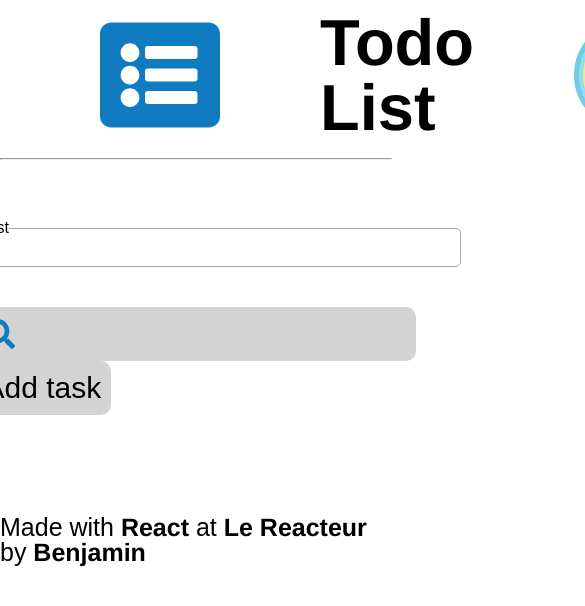
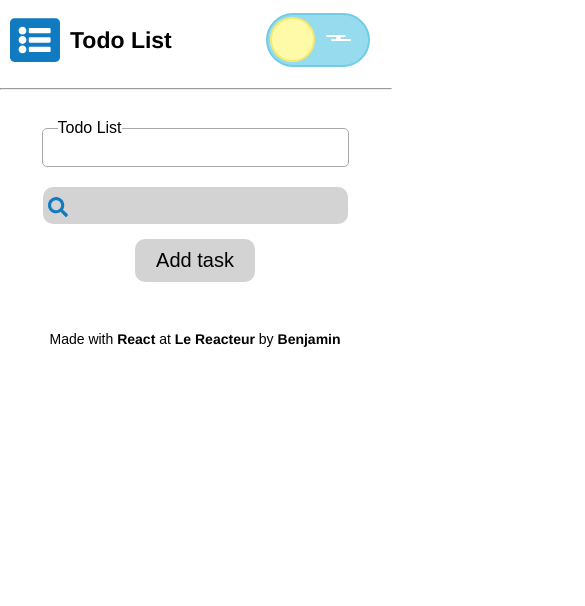
Before and after one commit to BenjaminFian2/react-todo-list, a React (Create React App) app: page / in a window 390 px wide. Shown: the top 606 px of the page, 585 px wide, since content can reach past the window. Built offline with nearby package versions, Linux system fonts and the light colour scheme.

Commit message:
v2/250721

```diff
--- a/src/App.css
+++ b/src/App.css
@@ -20,6 +20,7 @@
 
 body {
   font-family: "Helvetica";
+  min-width: 320px;
 }
 
 .App {
@@ -60,7 +61,6 @@ header > div {
 
 .mode {
   margin: 0 100px;
-  font-size: 50px;
 }
 
 header p {
@@ -117,7 +117,9 @@ hr {
 
 .NewTaskSearch {
   margin-top: 40px;
-  display: flex;
+}
+
+form {
   position: relative;
 }
 
@@ -314,7 +316,7 @@ Footer {
   content: "";
   width: 82px;
   height: 82px;
-  border: 5px solid var(--yellow-border);
+  border: 2px solid var(--yellow-border);
   top: 4px;
   left: 4px;
   position: absolute;
@@ -326,7 +328,7 @@ Footer {
   transition: all 250ms ease-in;
   position: absolute;
   content: "";
-  box-shadow: var(--gray-dots) -13px 0 0 2px, var(--gray-dots) -24px 14px 0 -2px;
+  /* box-shadow: var(--gray-dots) -13px 0 0 2px, var(--gray-dots) -24px 14px 0 -2px; */
   left: 143px;
   top: 23px;
   width: 10px;
@@ -362,3 +364,274 @@ Footer {
     left: 4px;
   }
 }
+
+/*RESPONSIVE*/
+
+/*Tablette*/
+@media (max-width: 1080px) AND (min-width: 768px) {
+  header {
+    height: 100px; /*150*/
+  }
+
+  .iconH {
+    margin: 0 50px; /*100*/
+    font-size: 60px; /*120*/
+  }
+
+  .mode {
+    margin: 0 50px; /*100*/
+  }
+
+  header p {
+    font-size: 40px; /*65*/
+  }
+
+  hr {
+    margin-bottom: 30px; /*60*/
+  }
+
+  Footer {
+    margin-top: 50px; /*100*/
+  }
+
+  .Footer p {
+    font-size: 18px; /*25*/
+  }
+
+  .toggle--checkbox:checked + .toggle--label .toggle--label-background {
+    left: 30px; /*60*/
+    width: 2px; /*5*/
+  }
+  .toggle--checkbox:checked + .toggle--label .toggle--label-background:before {
+    width: 2px; /*5*/
+    height: 2px; /*5*/
+    top: -12px; /*-25*/
+  }
+  .toggle--checkbox:checked + .toggle--label .toggle--label-background:after {
+    width: 2px; /*5*/
+    height: 2px; /*5*/
+    left: -15px; /*-30*/
+    top: 10px; /*20*/
+  }
+
+  .toggle--label {
+    width: 100px; /*200*/
+    height: 50px; /*100*/
+    border-radius: 50px; /*100*/
+    border: 2px solid var(--blue-border); /*5*/
+  }
+  .toggle--label-background {
+    width: 5px; /*10*/
+    height: 2px; /*5*/
+    border-radius: 5px; /*5*/
+    left: 68px; /*135*/
+    top: 22px; /*45*/
+  }
+  .toggle--label-background:before {
+    top: -2px; /*-5*/
+    width: 20px; /*40*/
+    height: 2px; /*5*/
+    border-radius: 2px; /*5*/
+    left: -10px; /*-20*/
+  }
+  .toggle--label-background:after {
+    top: 2px; /*5*/
+    width: 20px; /*40*/
+    height: 2px; /*5*/
+    border-radius: 5px; /*5*/
+    left: -5px; /*-10*/
+  }
+  .toggle--label:before {
+    width: 41px; /*82*/
+    height: 41px; /*82*/
+    top: 2px; /*4*/
+    left: 2px; /*4*/
+    border-radius: 41px; /*82*/
+  }
+  .toggle--label:after {
+    left: 71px; /*143*/
+    top: 11px; /*23*/
+    width: 5px; /*10*/
+    height: 5px; /*10*/
+  }
+
+  @keyframes switch {
+    0% {
+      left: 2px; /*4*/
+    }
+    60% {
+      left: 2px; /*4*/
+      width: 56px; /*112*/
+    }
+    100% {
+      left: 52px; /*104*/
+      width: 41px; /*82*/
+    }
+  }
+  @keyframes reverse {
+    0% {
+      left: 52px; /*104*/
+      width: 41px; /*82*/
+    }
+    60% {
+      left: 36px; /*72*/
+      width: 56px; /*112*/
+    }
+    100% {
+      left: 2px; /*4*/
+    }
+  }
+}
+
+/*Smartphone*/
+@media (max-width: 767px) AND (min-width: 320px) {
+  header {
+    height: 80px;
+  }
+
+  .iconH {
+    margin: 0 10px;
+    font-size: 50px;
+  }
+
+  .mode {
+    margin: 0 20px;
+  }
+
+  header p {
+    font-size: 23px;
+  }
+
+  hr {
+    margin-bottom: 30px;
+  }
+
+  .Todos {
+    max-height: 400px;
+    width: 275px;
+  }
+
+  .Todo {
+    max-width: 300px;
+  }
+
+  .NewTaskSearch {
+    margin-top: 20px;
+  }
+
+  form {
+    display: flex;
+    flex-direction: column;
+    align-items: center;
+  }
+
+  .bar {
+    width: 265px;
+    font-size: 15px;
+    margin-bottom: 15px;
+    padding: 10px 10px 10px 30px;
+  }
+
+  .searchIcon {
+    top: 10px;
+    left: 35px;
+    font-size: 20px;
+  }
+
+  .submit {
+    width: 120px;
+    font-size: 20px;
+  }
+
+  Footer {
+    margin-top: 50px;
+  }
+
+  .Footer p {
+    font-size: 14px;
+  }
+
+  .toggle--checkbox:checked + .toggle--label .toggle--label-background {
+    left: 30px;
+    width: 2px;
+  }
+  .toggle--checkbox:checked + .toggle--label .toggle--label-background:before {
+    width: 2px;
+    height: 2px;
+    top: -12px;
+  }
+  .toggle--checkbox:checked + .toggle--label .toggle--label-background:after {
+    width: 2px;
+    height: 2px;
+    left: -15px;
+    top: 10px;
+  }
+
+  .toggle--label {
+    width: 100px;
+    height: 50px;
+    border-radius: 50px;
+    border: 2px solid var(--blue-border);
+  }
+  .toggle--label-background {
+    width: 5px;
+    height: 2px;
+    border-radius: 5px;
+    left: 68px;
+    top: 22px;
+  }
+  .toggle--label-background:before {
+    top: -2px;
+    width: 20px;
+    height: 2px;
+    border-radius: 2px;
+    left: -10px;
+  }
+  .toggle--label-background:after {
+    top: 2px;
+    width: 20px;
+    height: 2px;
+    border-radius: 5px;
+    left: -5px;
+  }
+  .toggle--label:before {
+    width: 41px;
+    height: 41px;
+    top: 2px;
+    left: 2px;
+    border-radius: 41px;
+  }
+  .toggle--label:after {
+    left: 71px;
+    top: 11px;
+    width: 5px;
+    height: 5px;
+  }
+
+  @keyframes switch {
+    0% {
+      left: 2px;
+    }
+    60% {
+      left: 2px;
+      width: 56px;
+    }
+    100% {
+      left: 52px;
+      width: 41px;
+    }
+  }
+  @keyframes reverse {
+    0% {
+      left: 52px;
+      width: 41px;
+    }
+    60% {
+      left: 36px;
+      width: 56px;
+    }
+    100% {
+      left: 2px;
+    }
+  }
+}
--- a/src/components/Header.js
+++ b/src/components/Header.js
@@ -19,7 +19,6 @@ const Header = ({ mode, tasks }) => {
             <label htmlFor="toggle" className="toggle--label">
               <span className="toggle--label-background"></span>
             </label>
-            <div className="background"></div>
           </div>
         </div>
       </header>
```
Also changed, not shown: 1 other file (tests, documents, lock files or other folders).
